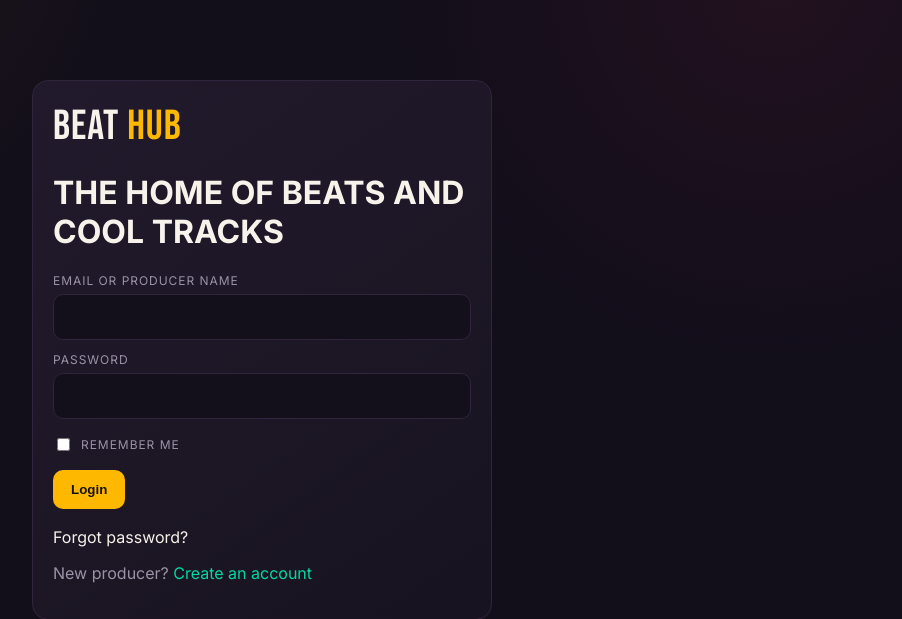
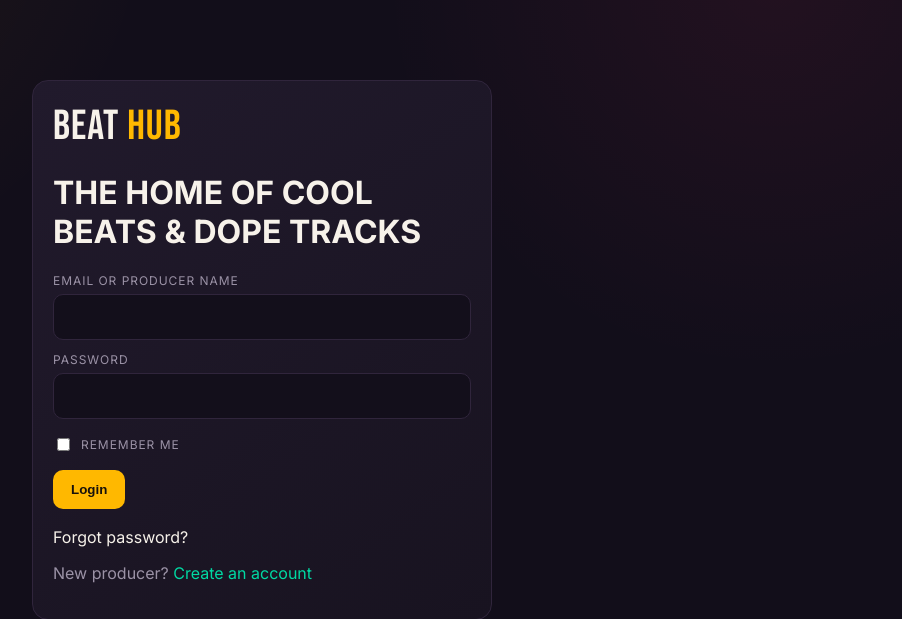
Before and after one commit to stanna65-bot/Beat-Hub, a FastAPI app: page /login in a window 1280 px wide. Shown: the part 107-726 px from the top of the page, without its empty margins (378-1280 px from the left). Run offline with FastAPI, Linux system fonts and the light colour scheme.

Commit message:
Update login.html

```diff
--- a/templates/login.html
+++ b/templates/login.html
@@ -5,7 +5,7 @@
 
     <a class="brand" href="/">BEAT <span>HUB</span></a>
 
-    <h1>THE HOME OF BEATS AND COOL TRACKS</h1>
+    <h1>THE HOME OF COOL BEATS &amp; DOPE TRACKS</h1>
 
     {% if error %}
     <p class="danger">{{ error }}</p>
```
